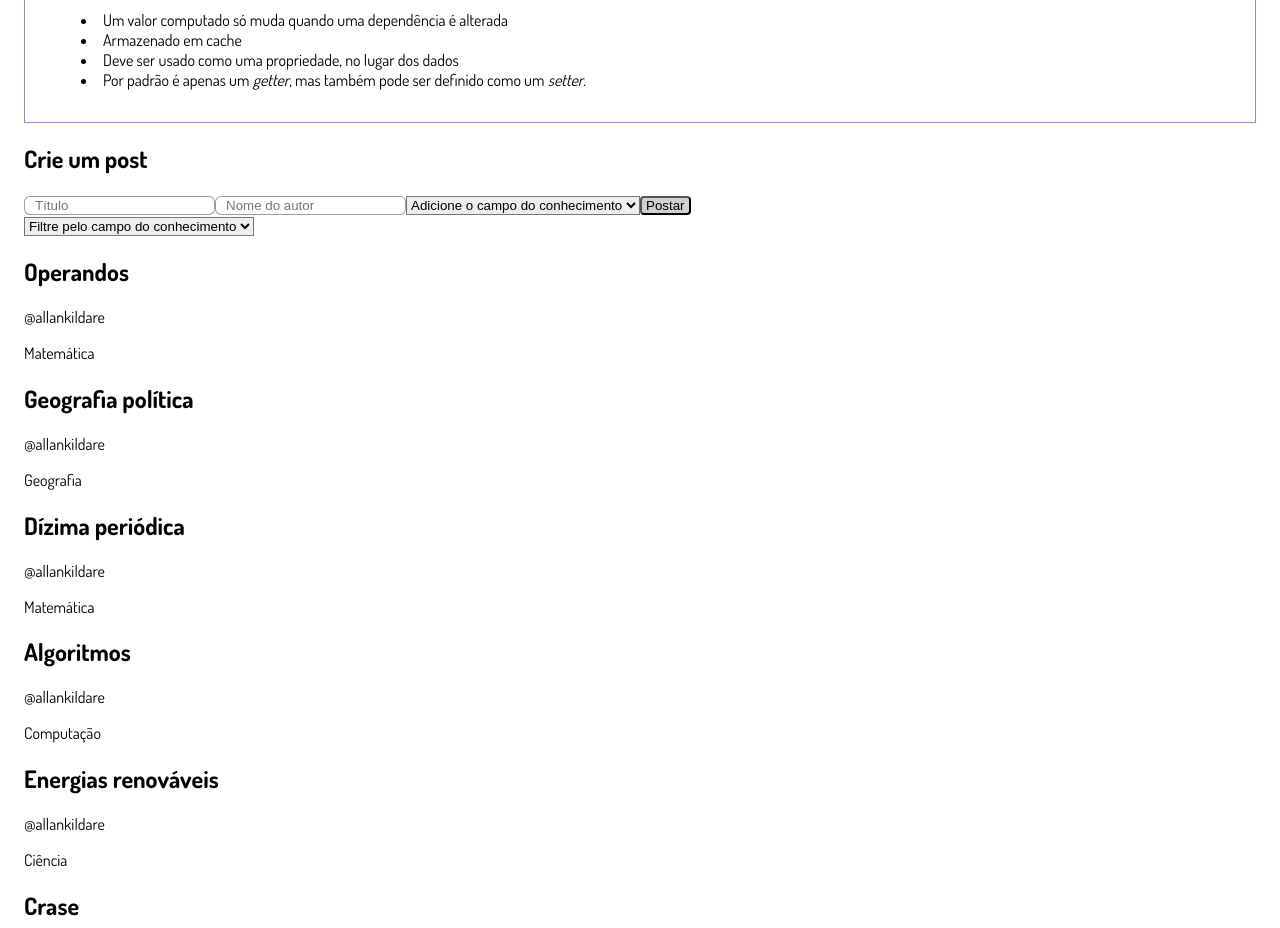
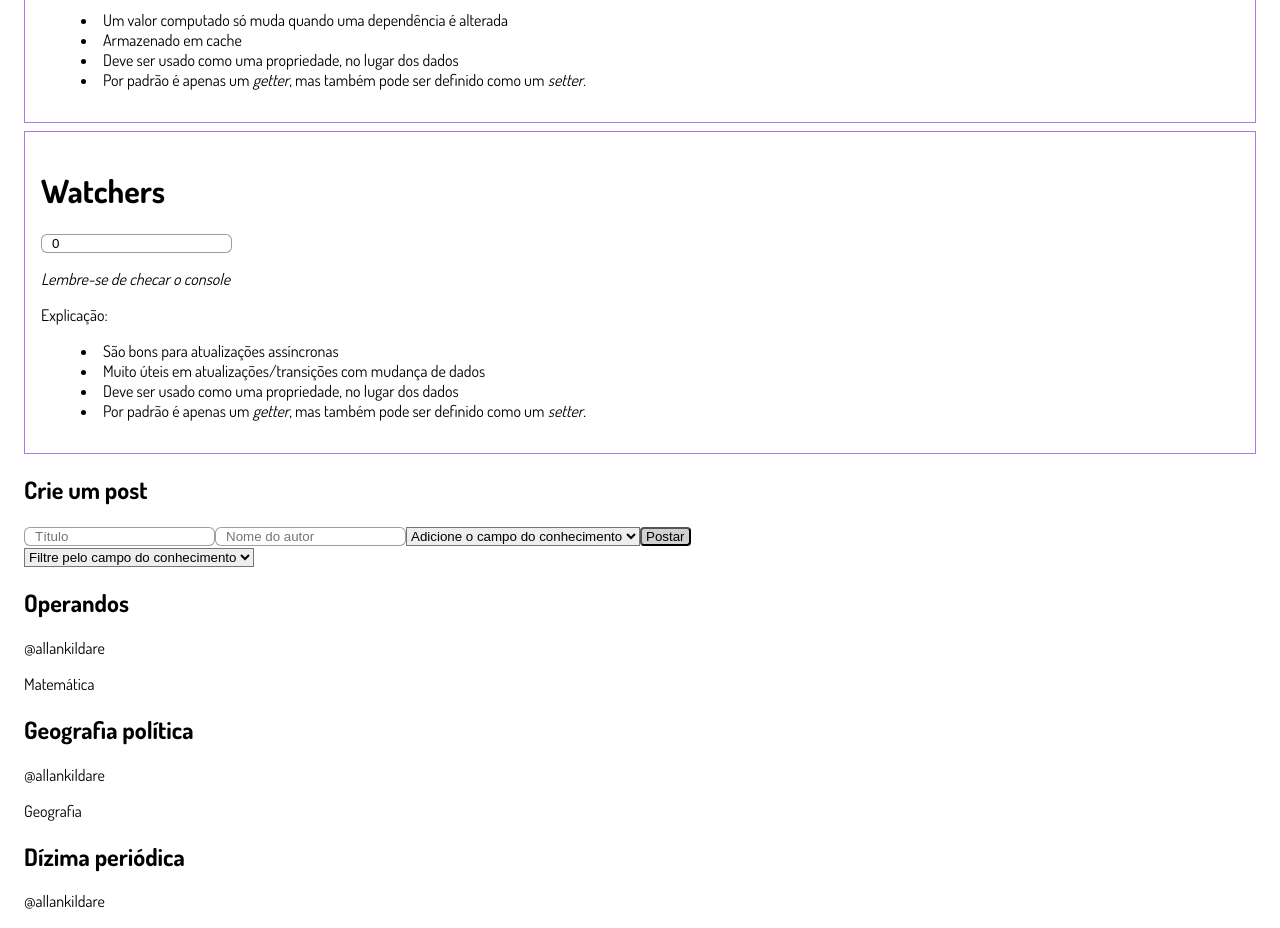
Before and after one commit to allankildare/estudos-vue, a Vue app: page / in a window 1280 px wide. Shown: the part 1640-2568 px from the top of the page. Built offline with nearby package versions, Linux system fonts and the light colour scheme.

Commit message:
feat: adding watchers component

```diff
--- a/src/App.vue
+++ b/src/App.vue
@@ -11,6 +11,7 @@
     <methods-vue />
     <comments />
     <computedProperties />
+    <watchers />
     <computedPropsExercise />
   </div>
 </template>
@@ -30,6 +31,7 @@ import vText from './components/directives/vText.vue'
 import methodsVue from './components/methods-computed-props-and-watchers/methods.vue'
 import comments from './components/methods-computed-props-and-watchers/comments.vue'
 import computedProperties from './components/methods-computed-props-and-watchers/computedProperties.vue'
+import watchers from './components/methods-computed-props-and-watchers/watchers.vue'
 
 // exercicios
 import computedPropsExercise from './components/exercises/computedPropsExercise.vue'
@@ -48,7 +50,8 @@ export default {
     methodsVue,
     comments,
     computedProperties,
-    computedPropsExercise
+    computedPropsExercise,
+    watchers
   }
 }
 </script>
--- /dev/null
+++ b/src/components/methods-computed-props-and-watchers/watchers.vue
@@ -0,0 +1,33 @@
+<template>
+  <div class="study-item">
+    <h1>Watchers</h1>
+    <input type="number" v-model="counter" />
+    <p><em>Lembre-se de checar o console</em></p>
+    <p>Explicação:</p>
+    <ul>
+      <li>São bons para atualizações assíncronas</li>
+      <li>Muito úteis em atualizações/transições com mudança de dados</li>
+      <li>Deve ser usado como uma propriedade, no lugar dos dados</li>
+      <li>
+        Por padrão é apenas um <em>getter</em>, mas também pode ser definido
+        como um <em>setter</em>.
+      </li>
+    </ul>
+  </div>
+</template>
+
+<script>
+export default {
+  name: 'watchers',
+  data() {
+    return {
+      counter: 0,
+    }
+  },
+  watch: {
+    counter(newValue) {
+      console.log('O contador mudou para ' + newValue)
+    },
+  },
+}
+</script>
```
